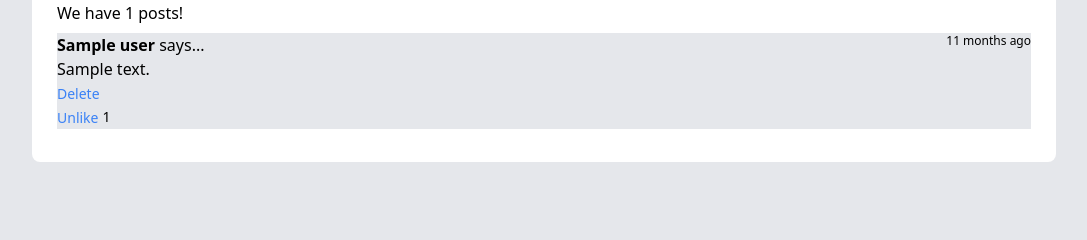
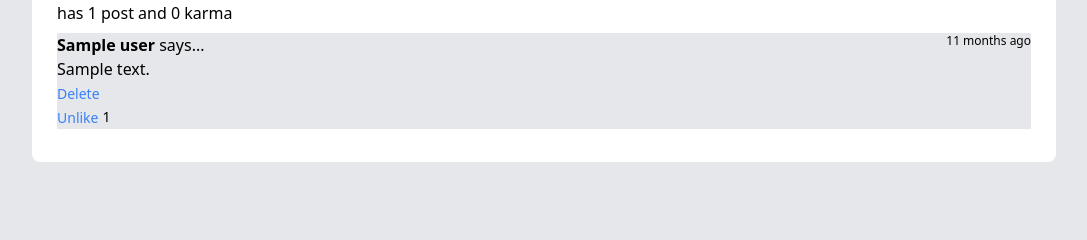
Before and after one commit to felixgren/hacker-news, a Laravel app: template resources/views/users/posts/index.blade.php in a window 1280 px wide. Shown: the part 116-356 px from the top of the page, without its empty margins (96-1183 px from the left). Run offline with Laravel 8, Linux system fonts and the light colour scheme; a user stored in the database is signed in; tables that the repository leaves empty hold one stand-in row (values such as "Sample post"); the template is opened without the code that fills it: most values are stand-ins (such as "Sample title", 1, 10 or a date in 2020); style sheets or scripts are compiled from the project's sources.

Commit message:
Added user stats to profile

```diff
--- a/app/Models/User.php
+++ b/app/Models/User.php
@@ -52,4 +52,9 @@
     {
         return $this->hasMany(Like::class); // Connect user to likes.
     }
+
+    public function receivedLikes()
+    {
+        return $this->hasManyThrough(Like::class, Post::class);
+    }
 }
--- a/resources/views/posts/index.blade.php
+++ b/resources/views/posts/index.blade.php
@@ -32,8 +32,8 @@
 
         </form>
 
-        @if ($count = $posts->count())
-            <p> We have {{$count}} posts!</p>
+        @if ($posts->count())
+            <p> We have a total of {{$posts->total()}} posts!</p>
                 @foreach ($posts as $post)
                     <x-post :post="$post" />
                 @endforeach
--- a/resources/views/users/posts/index.blade.php
+++ b/resources/views/users/posts/index.blade.php
@@ -6,8 +6,9 @@
         class="w-10/12 bg-white p-3 sm:p-6 sm:rounded-lg md:max-w-screen-md xl:max-w-screen-lg dark:text-white dark:bg-transparent dark:border-solid border border-white border-opacity-40">
         {{ $user->name }}'s posts very fancy yes yes
 
-        @if ($count = $posts->count())
-            <p> We have {{$count}} posts!</p>
+        @if ($posts->count())
+            <p> {{ $user->name }} has {{ $posts->total() }} {{ Str::plural('post', $posts->total())}}
+                and {{ $user->receivedLikes->count() }} karma</p>
                 @foreach ($posts as $post)
                     <x-post :post="$post" />
                 @endforeach
```
Also changed, not shown: 1 other file.
